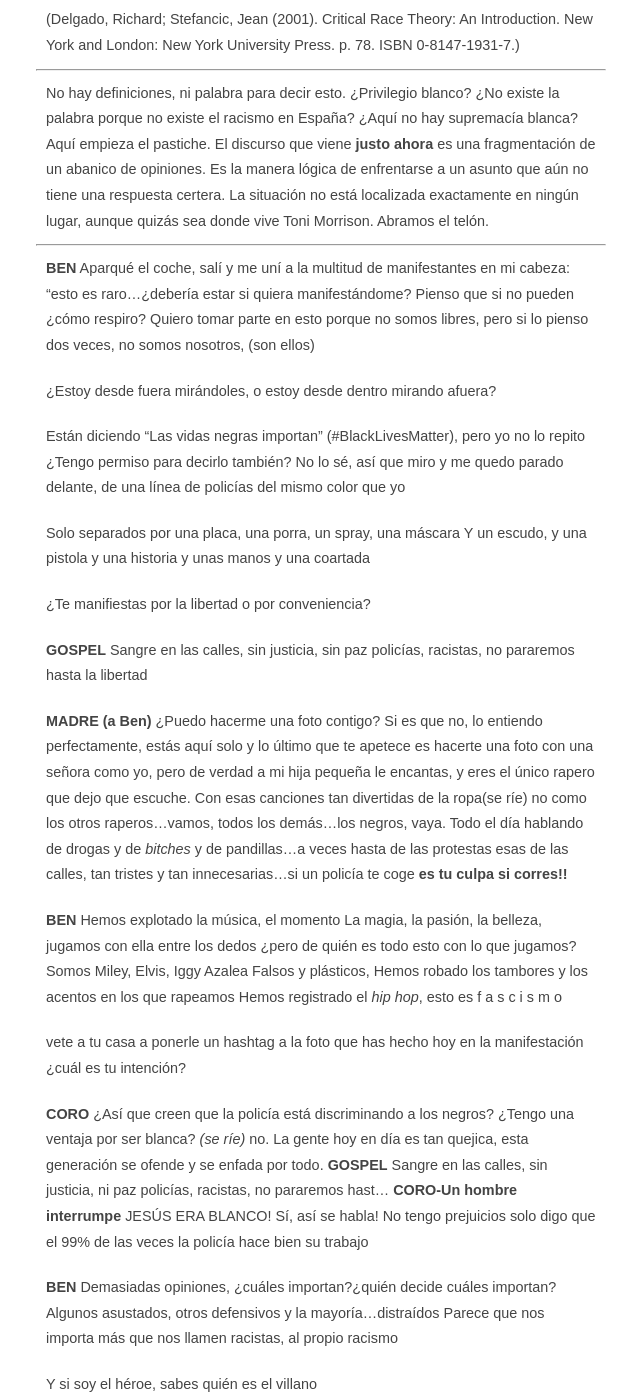
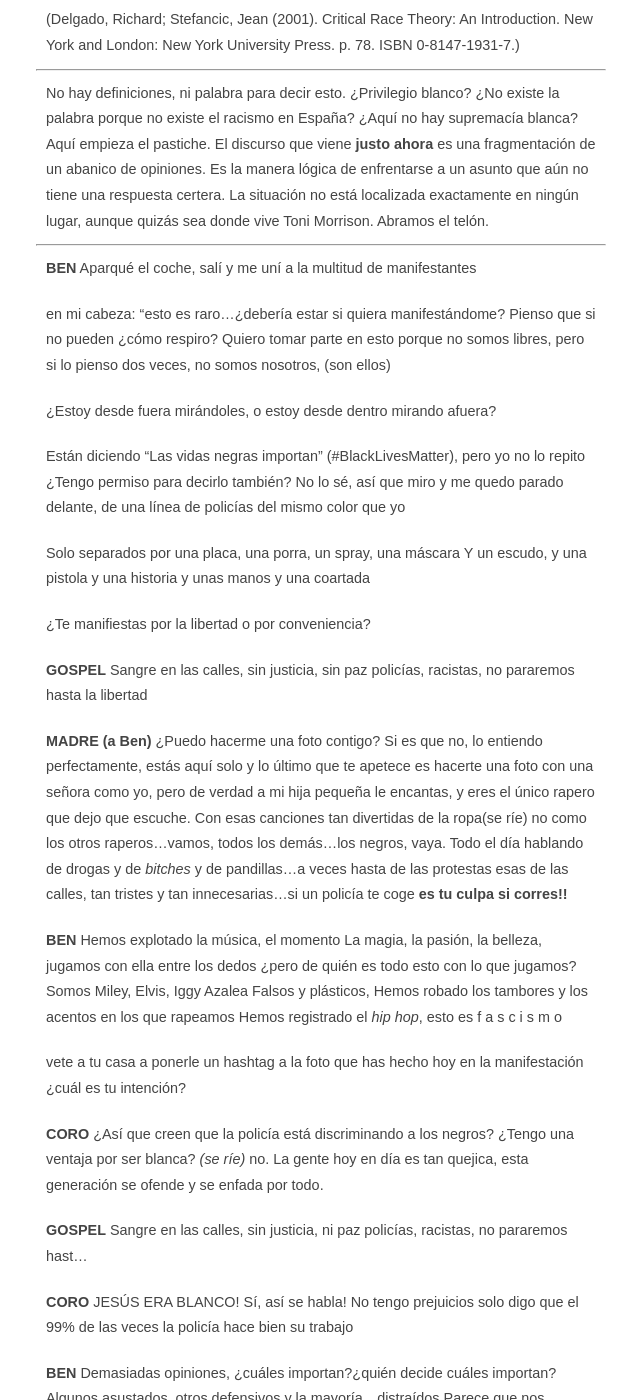
Before and after one commit to alvarosnicket/alvarosnicket.github.io, a Jekyll site: the page built from _posts/2016-02-23-otra-vuelta-de-tuerca-m-s-beloved-ii.markdown, in a window 1280 px wide and 1400 px high, scrolled down 306 px. Shown: the whole window, without its empty margins (319-959 px from the left). Built offline with Jekyll 4.4.1, drawn with Linux system fonts in a browser that asks for light colours.

Commit message:
Post update: Privilegio blanco

```diff
--- a/_posts/2016-02-23-otra-vuelta-de-tuerca-m-s-beloved-ii.markdown
+++ b/_posts/2016-02-23-otra-vuelta-de-tuerca-m-s-beloved-ii.markdown
@@ -18,10 +18,11 @@ No hay definiciones, ni palabra para decir esto. ¿Privilegio blanco?
 ***
 **BEN**
 Aparqué el coche, salí y me uní a la multitud de manifestantes
-en mi cabeza: "esto es raro...¿debería estar si quiera manifestándome?
-Pienso que si no pueden  ¿cómo respiro?
-Quiero tomar parte en esto porque no somos libres,
-pero si lo pienso dos veces,  no somos nosotros, (son ellos)
+
+ en mi cabeza: "esto es raro...¿debería estar si quiera manifestándome?
+ Pienso que si no pueden  ¿cómo respiro?
+ Quiero tomar parte en esto porque no somos libres,
+ pero si lo pienso dos veces,  no somos nosotros, (son ellos)
 
 ¿Estoy desde fuera mirándoles, o estoy desde dentro mirando afuera?
 
@@ -57,10 +58,12 @@ vete a tu casa a ponerle un hashtag a la foto que has hecho hoy en la manifestac
 ¿Así que creen que la policía está discriminando a los negros?
 ¿Tengo una ventaja por ser blanca? *(se ríe)* no.
 La gente hoy en día es tan quejica, esta generación se ofende y se enfada por todo.
+
 **GOSPEL**
 Sangre en las calles, sin justicia, ni paz
 policías, racistas, no pararemos hast...
-**CORO-Un hombre interrumpe**
+
+**CORO**
 JESÚS ERA BLANCO!
 Sí, así se habla!
 No tengo prejuicios solo digo que el 99% de las veces la policía hace bien su trabajo
```
